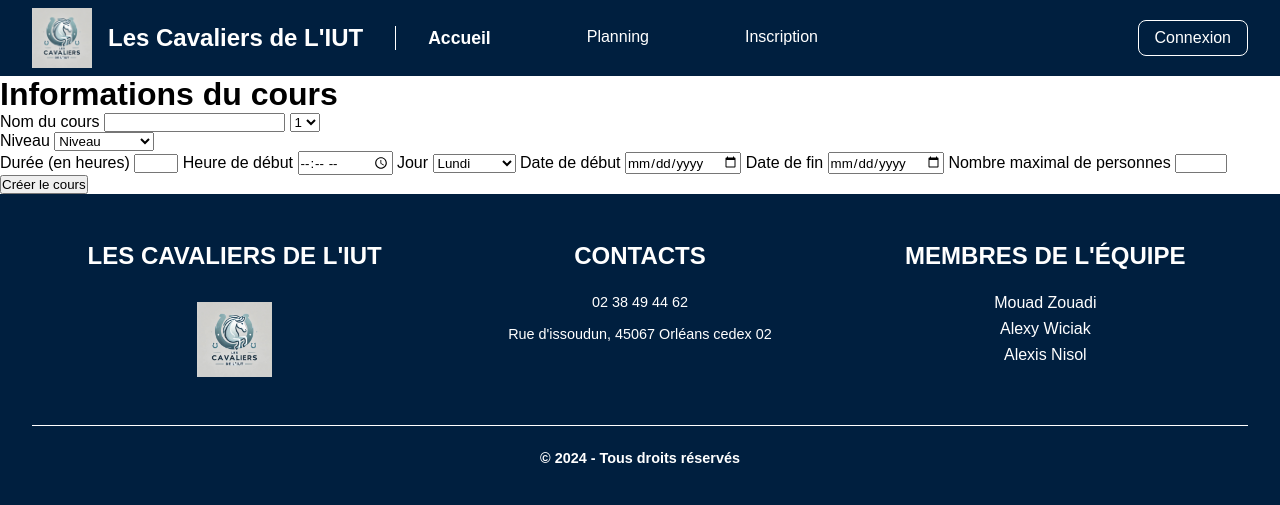
After one commit to alexisnisol/SAE3.02-BDWeb, a PHP site: template src/templates/admin/creation_cours_p.php in a window 1280 px wide. The commit adds this page. Shown: the top 505 px of the page. Run offline with PHP 8.4, Linux system fonts and the light colour scheme; the template is opened without the code that fills it, so the values that code supplies are empty.

Commit message:
Ajout de la route et page "creation_cours"

```diff
--- /dev/null
+++ b/src/templates/admin/creation_cours_p.php
@@ -0,0 +1,53 @@
+<div class="page">
+    <div class="form-container">
+        <h1>Informations du cours</h1>
+        <form action="/path-to-backend" method="POST">
+            <label for="nom_cours">Nom du cours</label>
+            <input type="text" id="nom_cours" name="nom_cours" maxlength="42" required>
+
+
+            <select id="niveau" name="niveau" required>
+                <option value="1">1</option>
+                <option value="2">2</option>
+                <option value="3">3</option>
+            </select>
+            <div class="input-container">
+                <label for="niveau">Niveau</label>
+                <select name="level" required>
+                    <option value="" disabled selected>Niveau</option>
+                    <option value="1">Débutant</option>
+                    <option value="2">Intermédiaire</option>
+                    <option value="3">Avancé</option>
+                </select>
+            </div>
+
+            <label for="duree">Durée (en heures)</label>
+            <input type="number" id="duree" name="duree" min="1" max="2" required>
+
+            <label for="heure">Heure de début</label>
+            <input type="time" id="heure" name="heure" required>
+
+            <label for="jour">Jour</label>
+            <select id="jour" name="jour" required>
+                <option value="Lundi">Lundi</option>
+                <option value="Mardi">Mardi</option>
+                <option value="Mercredi">Mercredi</option>
+                <option value="Jeudi">Jeudi</option>
+                <option value="Vendredi">Vendredi</option>
+                <option value="Samedi">Samedi</option>
+                <option value="Dimanche">Dimanche</option>
+            </select>
+
+            <label for="ddd">Date de début</label>
+            <input type="date" id="ddd" name="ddd" required>
+
+            <label for="ddf">Date de fin</label>
+            <input type="date" id="ddf" name="ddf" required>
+
+            <label for="nb_personnes_max">Nombre maximal de personnes</label>
+            <input type="number" id="nb_personnes_max" name="nb_personnes_max" min="1" max="10" required>
+
+            <button type="submit">Créer le cours</button>
+        </form>
+    </div>
+</div>
```
Also changed, not shown: src/App/Views/Router.php (+11 -5 lines), src/static/css/full-form.css (added, +12 -0 lines).
